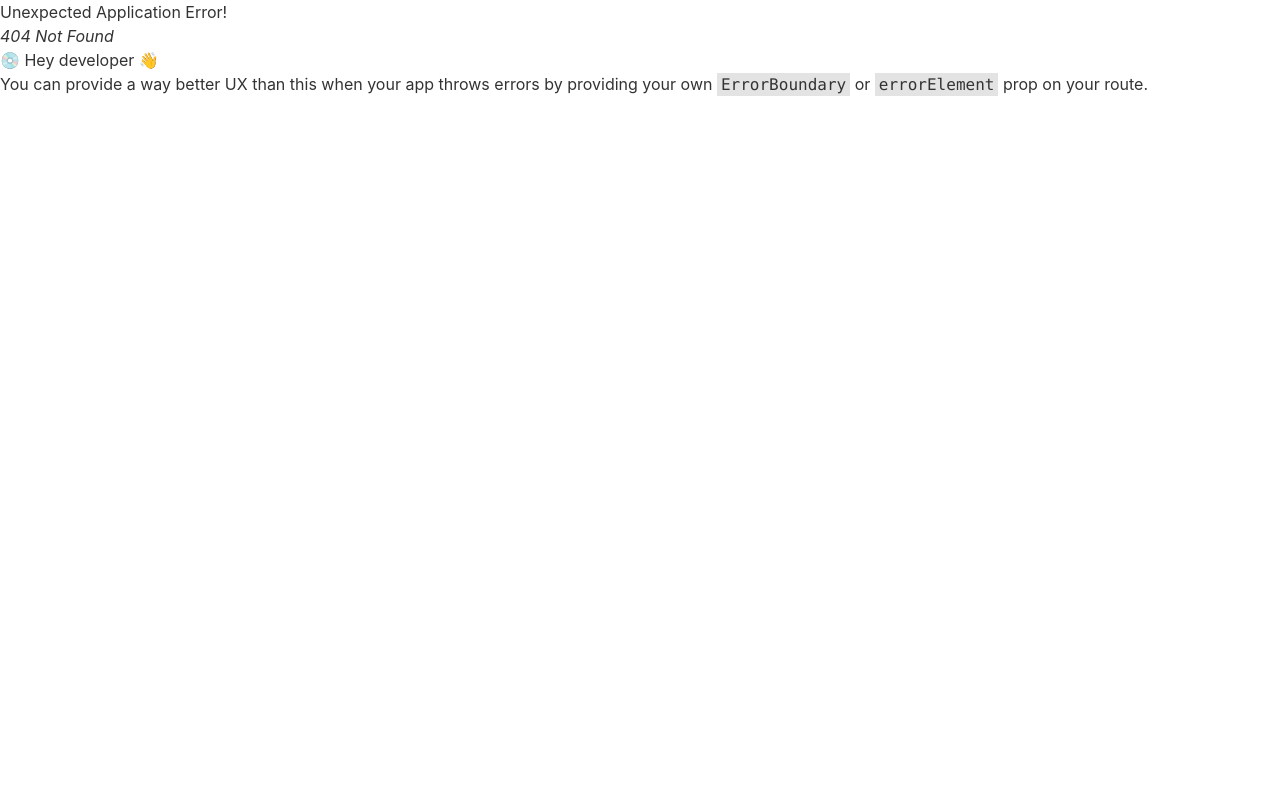
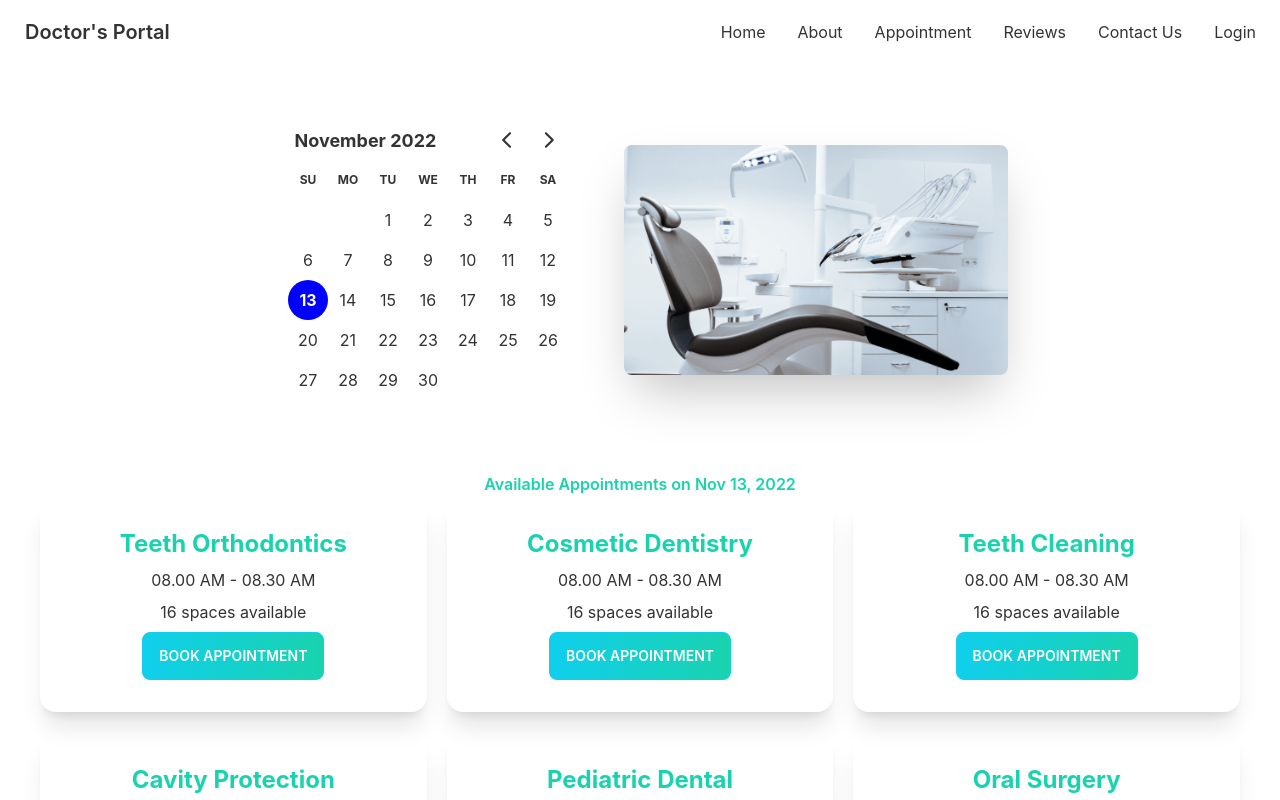
Before and after one commit to sojeeb01768/doctors-portal-client, a React (Create React App) app: page /appointment in a window 1280 px wide. Before the commit this address had no page. Shown: the top 800 px of the page. Built offline with nearby package versions, Linux system fonts and the light colour scheme.

Commit message:
added appointment

```diff
--- a/package.json
+++ b/package.json
@@ -7,7 +7,9 @@
     "@testing-library/react": "^13.4.0",
     "@testing-library/user-event": "^13.5.0",
     "daisyui": "^2.39.1",
+    "date-fns": "^2.29.3",
     "react": "^18.2.0",
+    "react-day-picker": "^8.3.6",
     "react-dom": "^18.2.0",
     "react-router-dom": "^6.4.3",
     "react-scripts": "5.0.1",
--- /dev/null
+++ b/public/appointmentOptions.json
@@ -0,0 +1,118 @@
+[
+    {
+      "_id": 1,
+      "name": "Teeth Orthodontics",
+      "slots": [
+        "08.00 AM - 08.30 AM",
+        "08.30 AM - 09.00 AM",
+        "09.00 AM - 9.30 AM",
+        "09.30 AM - 10.00 AM",
+        "10.00 AM - 10.30 AM",
+        "10.30 AM - 11.00 AM",
+        "11.00 AM - 11.30 AM",
+        "11.30 AM - 12.00 AM",
+        "1.00 PM - 1.30 PM",
+        "1.30 PM - 2.00 PM",
+        "2.00 PM - 2.30 PM",
+        "2.30 PM - 3.00 PM",
+        "3.00 PM - 3.30 PM",
+        "3.30 PM - 4.00 PM",
+        "4.00 PM - 4.30 PM",
+        "4.30 PM - 5.00 PM"
+      ]
+    },
+    {
+      "_id": 2,
+      "name": "Cosmetic Dentistry",
+      "slots": [
+        "08.00 AM - 08.30 AM",
+        "08.30 AM - 09.00 AM",
+        "09.00 AM - 9.30 AM",
+        "09.30 AM - 10.00 AM",
+        "10.00 AM - 10.30 AM",
+        "10.30 AM - 11.00 AM",
+        "11.00 AM - 11.30 AM",
+        "11.30 AM - 12.00 AM",
+        "1.00 PM - 1.30 PM",
+        "1.30 PM - 2.00 PM",
+        "2.00 PM - 2.30 PM",
+        "2.30 PM - 3.00 PM",
+        "3.00 PM - 3.30 PM",
+        "3.30 PM - 4.00 PM",
+        "4.00 PM - 4.30 PM",
+        "4.30 PM - 5.00 PM"
+      ]
+    },
+    {
+      "_id": 3,
+      "name": "Teeth Cleaning",
+      "slots": [
+        "08.00 AM - 08.30 AM",
+        "08.30 AM - 09.00 AM",
+        "09.00 AM - 9.30 AM",
+        "09.30 AM - 10.00 AM",
+        "10.00 AM - 10.30 AM",
+        "10.30 AM - 11.00 AM",
+        "11.00 AM - 11.30 AM",
+        "11.30 AM - 12.00 AM",
+        "1.00 PM - 1.30 PM",
+        "1.30 PM - 2.00 PM",
+        "2.00 PM - 2.30 PM",
+        "2.30 PM - 3.00 PM",
+        "3.00 PM - 3.30 PM",
+        "3.30 PM - 4.00 PM",
+        "4.00 PM - 4.30 PM",
+        "4.30 PM - 5.00 PM"
+      ]
+    },
+    {
+      "_id": 4,
+      "name": "Cavity Protection",
+      "slots": [
+        "08.00 AM - 08.30 AM",
+        "08.30 AM - 09.00 AM",
+        "09.00 AM - 9.30 AM",
+        "09.30 AM - 10.00 AM",
+        "10.00 AM - 10.30 AM",
+        "10.30 AM - 11.00 AM",
+        "11.00 AM - 11.30 AM",
+        "11.30 AM - 12.00 AM",
+        "1.00 PM - 1.30 PM",
+        "1.30 PM - 2.00 PM",
+        "2.00 PM - 2.30 PM",
+        "2.30 PM - 3.00 PM",
+        "3.00 PM - 3.30 PM",
+        "3.30 PM - 4.00 PM",
+        "4.00 PM - 4.30 PM",
+        "4.30 PM - 5.00 PM"
+      ]
+    },
+    {
+      "_id": 5,
+      "name": "Pediatric Dental",
+      "slots": [
+      ]
+    },
+    {
+      "_id": 6,
+      "name": "Oral Surgery",
+      "slots": [
+        "08.00 AM - 08.30 AM",
+        "08.30 AM - 09.00 AM",
+        "09.00 AM - 9.30 AM",
+        "09.30 AM - 10.00 AM",
+        "10.00 AM - 10.30 AM",
+        "10.30 AM - 11.00 AM",
+        "11.00 AM - 11.30 AM",
+        "11.30 AM - 12.00 AM",
+        "1.00 PM - 1.30 PM",
+        "1.30 PM - 2.00 PM",
+        "2.00 PM - 2.30 PM",
+        "2.30 PM - 3.00 PM",
+        "3.00 PM - 3.30 PM",
+        "3.30 PM - 4.00 PM",
+        "4.00 PM - 4.30 PM",
+        "4.30 PM - 5.00 PM"
+      ]
+    }
+  ]
--- /dev/null
+++ b/src/Pages/Appointment/Appointment.js
@@ -0,0 +1,20 @@
+import React, { useState } from 'react';
+import AppointmentBanner from './AppointmentBanner/AppointmentBanner';
+import AvailableAppointments from './AvailableAppointments/AvailableAppointments';
+
+const Appointment = () => {
+    const [selectedDate, setSelectedDate] = useState(new Date());
+    return (
+        <div>
+            <AppointmentBanner
+            selectedDate={selectedDate}
+            setSelectedDate={setSelectedDate}
+            ></AppointmentBanner>
+            <AvailableAppointments
+            selectedDate={selectedDate}
+            ></AvailableAppointments>
+        </div>
+    );
+};
+
+export default Appointment;
--- /dev/null
+++ b/src/Pages/Appointment/AppointmentBanner/AppointmentBanner.js
@@ -0,0 +1,30 @@
+import chair from '../../../assets/images/chair.png';
+import { DayPicker } from 'react-day-picker';
+// import { format } from 'date-fns';
+
+
+const AppointmentBanner = ({ selectedDate, setSelectedDate }) => {
+
+
+
+
+    return (
+        <header className='my-6'>
+            <div className="hero ">
+                <div className="hero-content flex-col lg:flex-row-reverse">
+                    <img src={chair} className="max-w-sm rounded-lg shadow-2xl" alt='Dentist chair' />
+                    <div className='mr-6'>
+                        <DayPicker
+                            mode='single'
+                            selected={selectedDate}
+                            onSelect={setSelectedDate}
+                        />
+                        {/* <p>You have selected: {format(selectedDate, 'PP')}</p> */}
+                    </div>
+                </div>
+            </div>
+        </header>
+    );
+};
+
+export default AppointmentBanner;
--- /dev/null
+++ b/src/Pages/Appointment/AvailableAppointments/AppointmentOption.js
@@ -0,0 +1,28 @@
+import React from 'react';
+
+const AppointmentOption = ({ option, setTreatment }) => {
+
+    const { name, slots } = option;
+
+    return (
+        <div className="card  shadow-xl ">
+            <div className="card-body text-center ">
+                <h2 className="text-2xl font-bold text-secondary text-center">{name}</h2>
+                <p>{slots.length > 0 ? slots[0] : 'No available appointment'}</p>
+                <p>{slots.length} {slots.length > 1 ? 'spaces' : 'space'} available</p>
+                <div className="card-actions justify-center">
+                    <label
+                    disabled = {slots.length === 0}
+                        htmlFor="booking-modal"
+                        className="btn btn-primary bg-gradient-to-r from-primary to-secondary text-white"
+                        onClick={() => setTreatment(option)}
+                    >Book Appointment
+                    </label>
+
+                </div>
+            </div>
+        </div>
+    );
+};
+
+export default AppointmentOption;
--- /dev/null
+++ b/src/Pages/Appointment/AvailableAppointments/AvailableAppointments.js
@@ -0,0 +1,39 @@
+import { format } from 'date-fns';
+import React, { useEffect, useState } from 'react';
+import BookingModal from '../BookingModal/BookingModal';
+import AppointmentOption from './AppointmentOption';
+
+const AvailableAppointments = ({ selectedDate }) => {
+    const [appointmentOptions, setAppointmentOptions] = useState([])
+    const [treatment, setTreatment] = useState(null);
+
+    useEffect(() => {
+        fetch('appointmentOptions.json')
+            .then(res => res.json())
+            .then(data => setAppointmentOptions(data))
+    }, [])
+    return (
+        <section className='m-10'>
+            <p className='text-center text-secondary font-semibold'>Available Appointments on {format(selectedDate, 'PP')}</p>
+            <div className='grid grid-clos-1 md:grid-cols-2 lg:grid-cols-3 gap-5'>
+                {
+                    appointmentOptions.map(option => <AppointmentOption
+                        key={option._id}
+                        option={option}
+                        setTreatment={setTreatment}
+                    ></AppointmentOption>)
+                }
+            </div>
+            {
+                treatment &&
+                <BookingModal
+                    treatment={treatment}
+                    selectedDate={selectedDate}
+                    setTreatment={setTreatment}
+                ></BookingModal>
+            }
+        </section>
+    );
+};
+
+export default AvailableAppointments;
--- /dev/null
+++ b/src/Pages/Appointment/BookingModal/BookingModal.js
@@ -0,0 +1,63 @@
+import { format } from 'date-fns';
+import React from 'react';
+
+const BookingModal = ({ treatment, selectedDate, setTreatment }) => {
+    //treatment is just another name of appointmenOptions with name, slots,_id
+    const { name, slots } = treatment;
+
+
+    const handleBooking = event => {
+        event.preventDefault();
+        const form = event.target;
+        const date = form.date.value;
+        const slot = form.slot.value;
+        const patientName = form.name.value;
+        const email = form.email.value;
+        const phone = form.phone.value;
+
+        const booking = {
+            appointmentDate: date,
+            treatment: name,
+            patient: patientName,
+            slot,
+            email,
+            phone,
+        }
+
+        // TODO: send data to the server
+        // and once data is saved then close the modal
+        // and display success toast
+        console.log(booking);
+        setTreatment(null)
+
+    }
+    return (
+        <>
+            <input type="checkbox" id="booking-modal" className="modal-toggle" />
+            <div className="modal">
+                <div className="modal-box relative">
+                    <label htmlFor="booking-modal" className="btn btn-sm btn-circle absolute right-2 top-2">✕</label>
+                    <h3 className="text-lg font-bold text-secondary">{name}</h3>
+                    <form onSubmit={handleBooking} className='mt-10'>
+                        <input name='date' type="text" value={format(selectedDate, 'PP')} className="input input-bordered input-success w-full mt-5" disabled />
+                        <select name='slot' className="select select-success w-full mt-5">
+
+                            {
+                                slots.map((slot, idx) => <option
+                                    value={slot}
+                                    key={idx}
+                                >{slot}</option>)
+                            }
+                        </select>
+                        <input name='name' type="text" placeholder="Full Name" className="input input-bordered input-success w-full mt-5" />
+                        <input name='phone' type="text" placeholder="Phone Number" className="input input-bordered input-success w-full mt-5" />
+                        <input name='email' type="email" placeholder="Email" className="input input-bordered input-success w-full mt-5" />
+                        <input className='btn btn-primary bg-gradient-to-r from-primary to-secondary text-white w-full mt-5' type="submit" value="SUBMIT" />
+                    </form>
+                </div>
+            </div>
+        </>
+    );
+};
+
+export default BookingModal;
--- a/src/Pages/Home/ContactUs/ContactUs.js
+++ b/src/Pages/Home/ContactUs/ContactUs.js
@@ -20,7 +20,7 @@ const ContactUs = () => {
                                 <input name='email' type="email" placeholder="Your email" className="input input-bordered input-success w-full mb-5" />
                                 <input type="text" name='subject' placeholder="Subject" className="input input-bordered input-success w-full mb-5" /> <br />
                                 <textarea className="textarea textarea-success w-full mb-5" placeholder="Your message"></textarea>
-                                <button className='btn btn-primary bg-gradient-to-r from-primary to-secondary text-white'>Submit</button>
+                                <button className=' btn btn-primary bg-gradient-to-r from-primary to-secondary text-white'>Submit</button>
                             </form>
 
                         </div>
--- a/src/Routes/Routes/Routes.js
+++ b/src/Routes/Routes/Routes.js
@@ -1,5 +1,6 @@
 import { createBrowserRouter } from "react-router-dom";
 import Main from "../../Layout/Main";
+import Appointment from "../../Pages/Appointment/Appointment";
 import Home from "../../Pages/Home/Home/Home";
 import Login from "../../Pages/Login/Login";
 
@@ -15,6 +16,10 @@ const router = createBrowserRouter([
             {
                 path:'/login',
                 element:<Login></Login>
+            },
+            {
+                path: '/appointment',
+                element:<Appointment></Appointment>
             }
         ]
     }
--- a/src/index.js
+++ b/src/index.js
@@ -3,6 +3,7 @@ import ReactDOM from 'react-dom/client';
 import './index.css';
 import App from './App';
 import reportWebVitals from './reportWebVitals';
+import 'react-day-picker/dist/style.css';
 
 const root = ReactDOM.createRoot(document.getElementById('root'));
 root.render(
```
Also changed, not shown: 1 other file (tests, documents, lock files or other folders).
